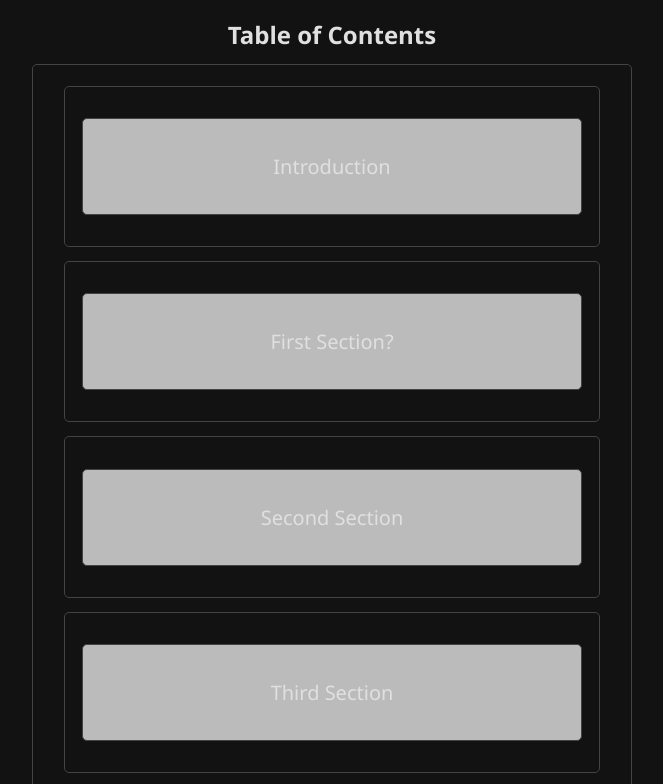
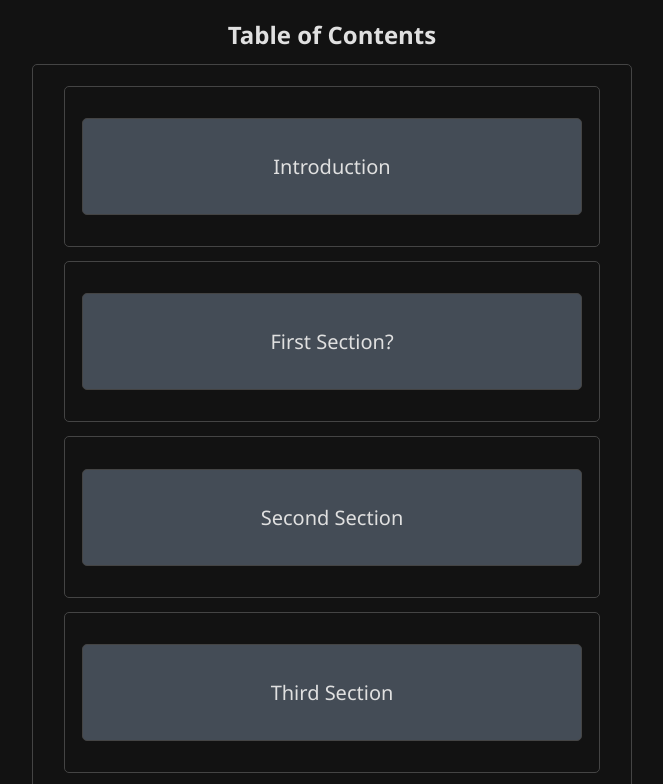
Before and after one commit to gameperson/info, a plain HTML site: page pages/test-page.html in a window 1280 px wide. Shown: the part 775-1559 px from the top of the page, without its empty margins (308-971 px from the left). Drawn offline with Linux system fonts and the light colour scheme.

Commit message:
Update style1.css

```diff
--- a/style1.css
+++ b/style1.css
@@ -41,8 +41,10 @@ body {
     --color-text-primary: #e0e0e0;
     --color-text-secondary: #cccccc;
     --color-text-muted: #999;
-    --color-link-primary: #bbb;
-    --color-link-hover: #fff;
+/*    --color-link-primary: #bbb; */
+/*    --color-link-hover: #fff; */
+    --color-link-primary: #444c56;
+    --color-link-hover: #6b7280;
     --color-border-primary: #444;
 }
 
```
